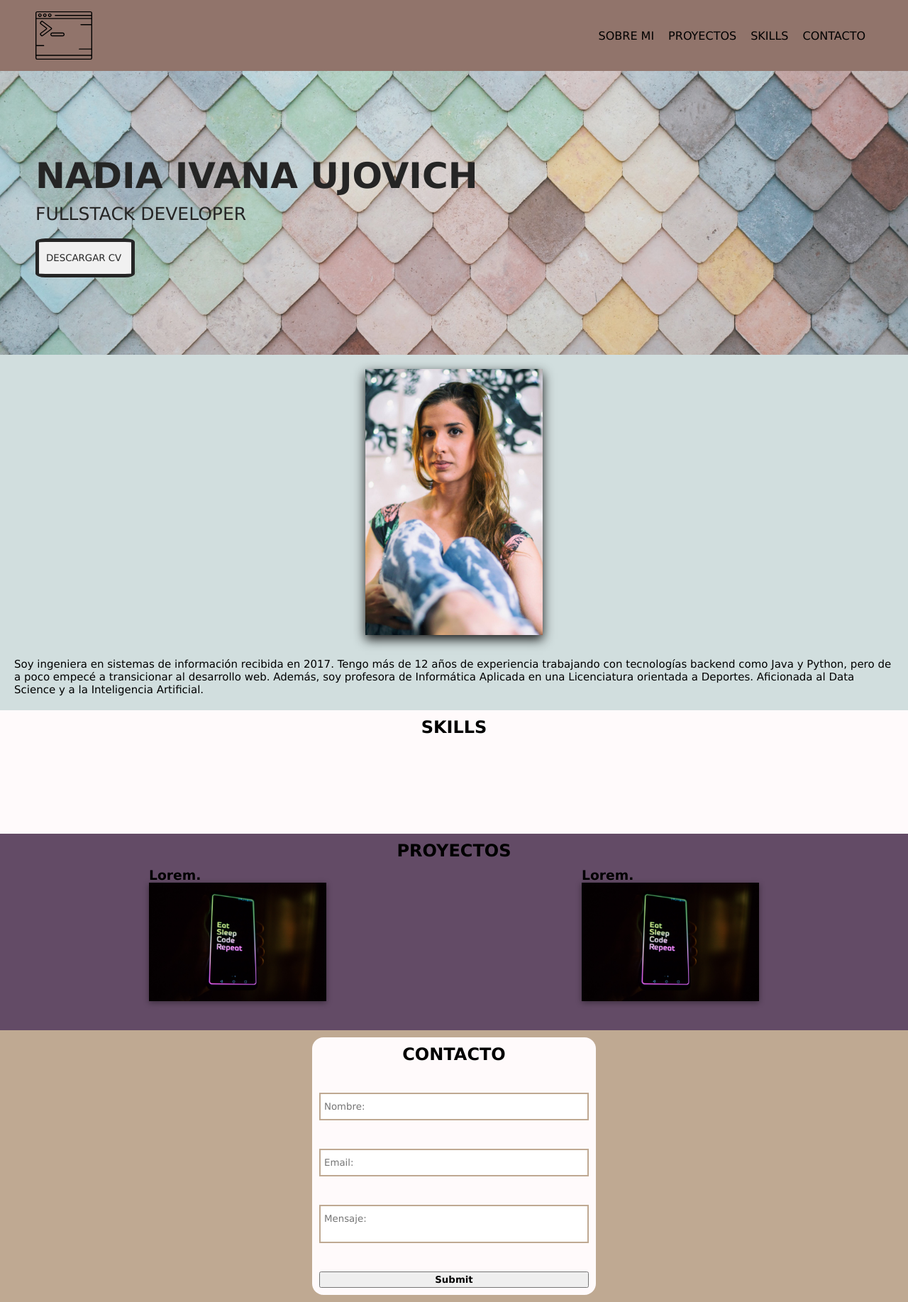
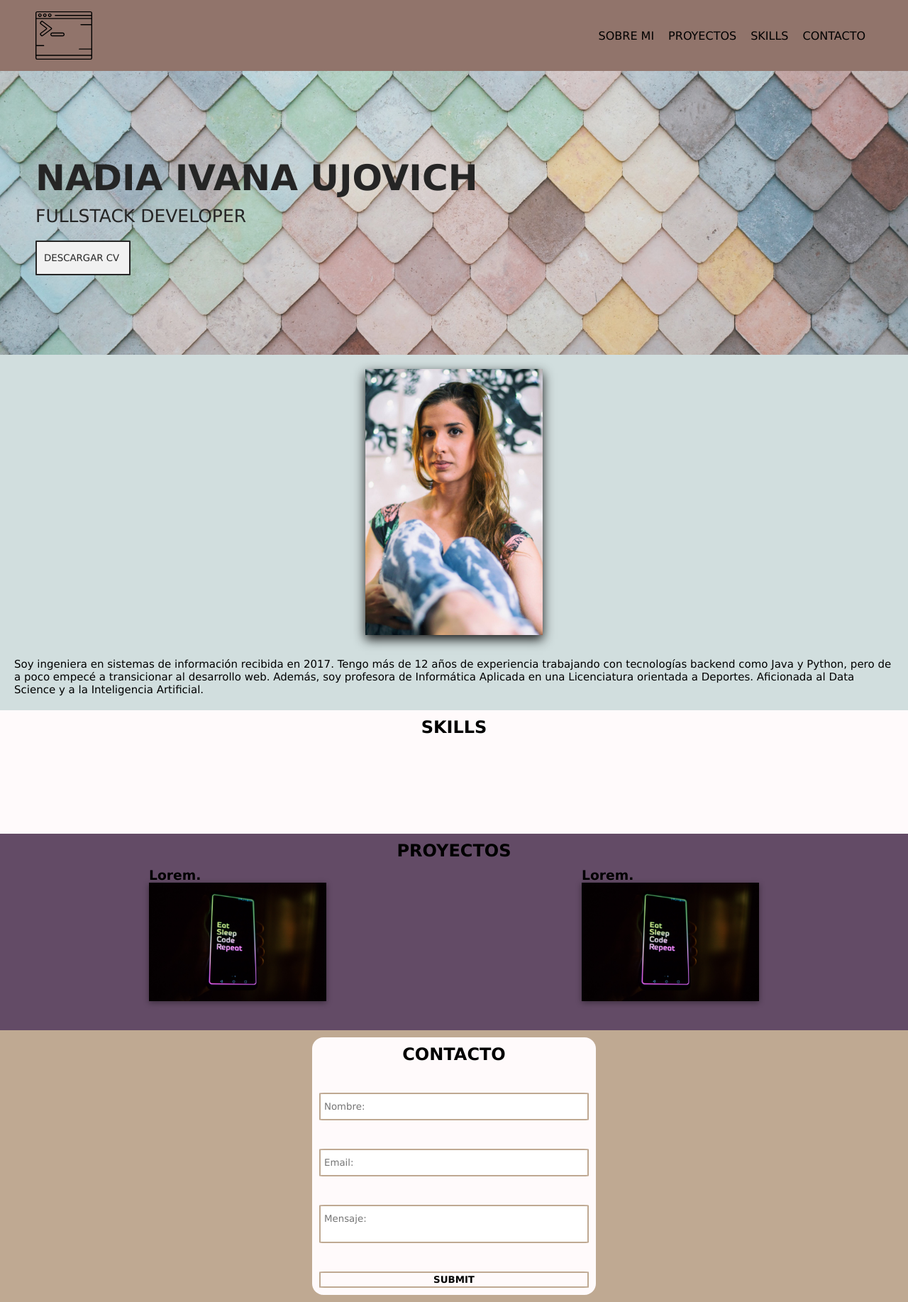
Before and after one commit to nujovich/portfolio, a React (Vite) app: page / in a window 1280 px wide. Shown: the whole page at 71% size. Built offline with nearby package versions, Linux system fonts and the light colour scheme; some icons are missing.

Commit message:
Make menu responsive with react hooks

```diff
--- a/index.html
+++ b/index.html
@@ -10,7 +10,6 @@
     <div id="root">
     </div>
     <script type="module" src="/src/main.jsx"></script>
-    <script type="module" src="/src/script.js"></script>
     <script src="https://code.iconify.design/iconify-icon/1.0.0-beta.3/iconify-icon.min.js"></script>
   </body>
 </html>
--- a/src/Header.jsx
+++ b/src/Header.jsx
@@ -1,24 +1,30 @@
+import { useState } from "react"
+
+
 export function Header () {
+
+  const[rightProp, setRightProp] = useState({right: "-100%"})
+
     return (
         <header>
         <img className="logo" src="/logo.svg" />
-        <input type="checkbox" id="check"/>
+        <input type="checkbox" id="check" onClick={() => setRightProp({right: "0"})}/>
         <label htmlFor="check" className="show-menu">
           <iconify-icon icon="eva:menu-outline" width="40" height="40"></iconify-icon>
         </label>
-        <nav className="menu">
+        <nav className="menu" style={rightProp}>
           <ul className="menu-items">
             <li>
-              <a href="#avatar" className="menu-link">Sobre mi</a>
+              <a href="#avatar" className="menu-link" onClick={() => setRightProp({right: "-100%"})}>Sobre mi</a>
             </li>
             <li>
-              <a href="#projects" className="menu-link">Proyectos</a>
+              <a href="#projects" className="menu-link" onClick={() => setRightProp({right: "-100%"})}>Proyectos</a>
             </li>
             <li>
-              <a href="#skills" className="menu-link">Skills</a>
+              <a href="#skills" className="menu-link" onClick={() => setRightProp({right: "-100%"})}>Skills</a>
             </li>
             <li>
-              <a href="#contact" className="menu-link">Contacto</a>
+              <a href="#contact" className="menu-link" onClick={() => setRightProp({right: "-100%"})}>Contacto</a>
             </li>
           </ul>
           <label htmlFor="check" className="hide-menu">
--- a/src/script.js
+++ /dev/null
@@ -1,6 +0,0 @@
-const menu = document.querySelector(".menu")
-const menuItems = document.querySelectorAll(".menu-link")
-
-menuItems.forEach(item => item.addEventListener("click", () => {
-    menu.style.right = "-100%"
-}))
--- a/src/styles/index.css
+++ b/src/styles/index.css
@@ -13,6 +13,7 @@
 /* HEADER */
 
 header{
+  position: sticky;
   height: 100px;
   background: #91746b;
   padding: 0 50px;
@@ -151,8 +152,8 @@ from { width: 0}
 .about-me-button{
   text-decoration: none;
   text-transform: uppercase;
-  border: 5px solid black;
-  border-radius: 10%;
+  border: 2px solid black;
+  border-radius: 1%;
   color: black;
   padding: 15px 10px;
   margin-right: 0px;
@@ -166,6 +167,7 @@ from { width: 0}
 }
 
 .about-me-button:hover{
+  cursor: pointer;
   background: #a6c1c0;
 }
 
@@ -291,6 +293,7 @@ from { width: 0}
   padding: 10px 5px;
   outline: none;
   border: 2px solid #bfa992;
+  border-radius: 2%;
 }
 
 .form-input--message{
@@ -301,6 +304,17 @@ from { width: 0}
 .form-button{
   padding: 2px 0;
   font-weight: 700;
+}
+
+input[type=submit]{
+  text-transform: uppercase;
+  background: #fffafb;
+  border: 2px solid #bfa992;
+  border-radius: 2%;
+}
+
+input[type=submit]:hover{
+  background: #bfa992;
 }
 
 
@@ -316,7 +330,6 @@ from { width: 0}
     background: #91746b;
     width: 100%;
     height: 100vh;
-    right: -100%;
     top: 0;
     text-align: center;
     padding: 100px 0px;
@@ -337,8 +350,4 @@ from { width: 0}
     top: 40px;
     right: 40px;
   }
-
-  #check:checked ~ .menu{
-    right: 0;
-  }
 }
```
